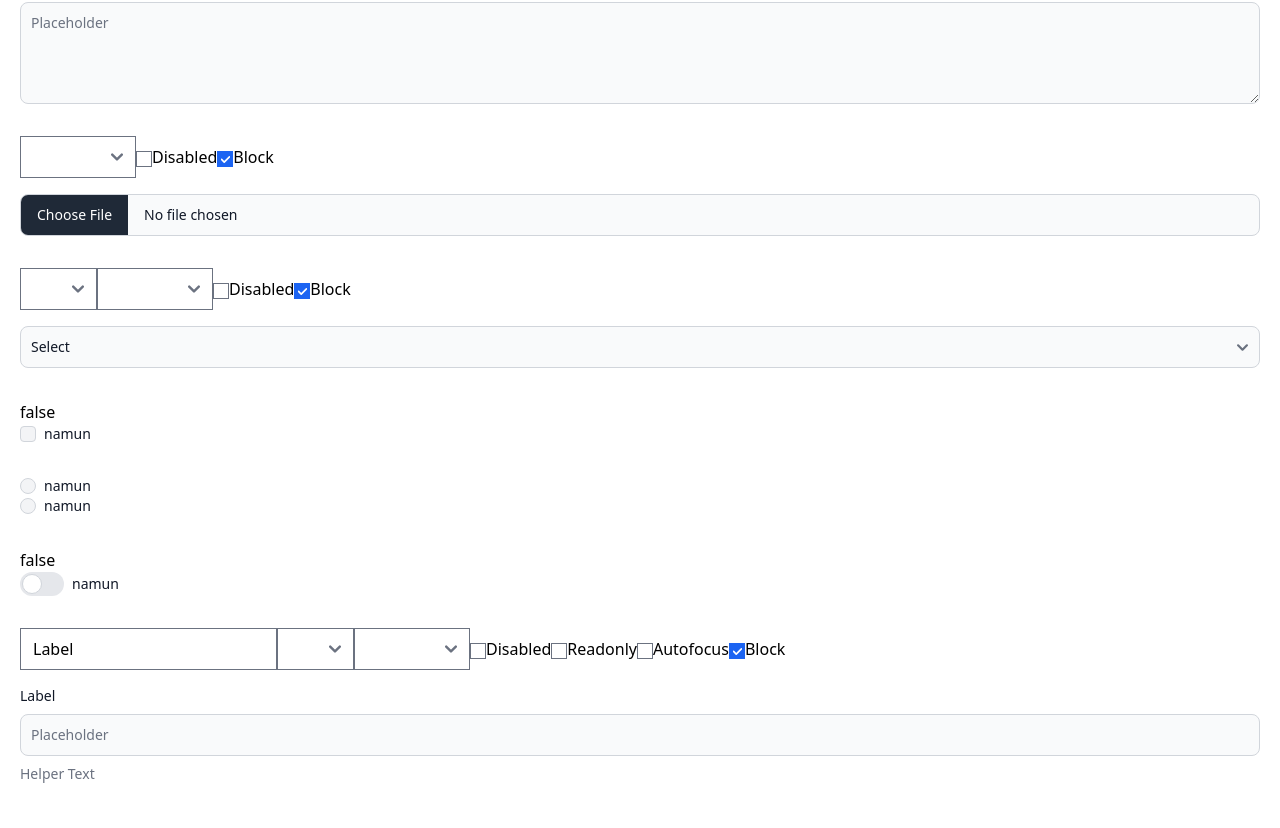
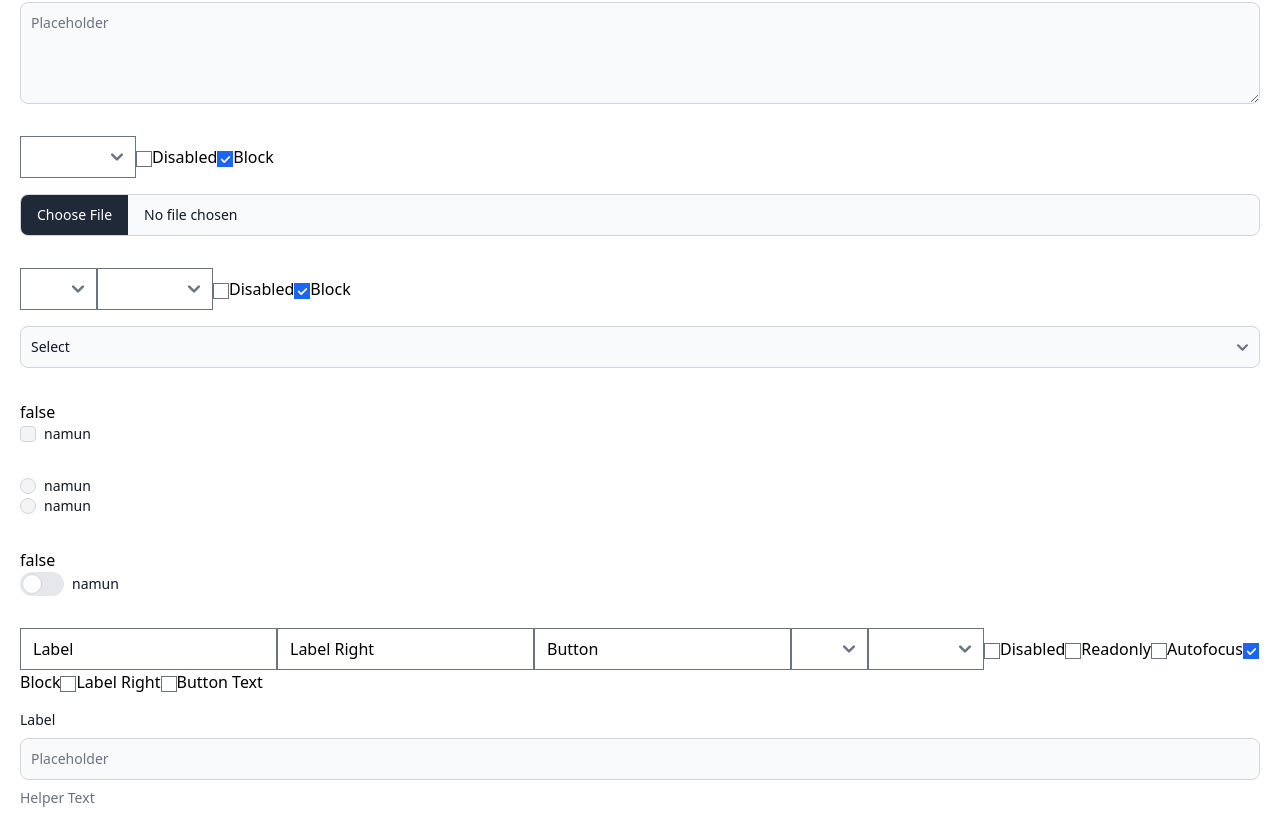
Before and after one commit to ibrahimalanshor/my-vue-ui, a Vue app: page / in a window 1280 px wide. Shown: the part 1635-2463 px from the top of the page. Before the commit the page ends 2439 px from the top, so only its background shows below. Built offline with nearby package versions, Linux system fonts and the light colour scheme.

Commit message:
add label right and button input

```diff
--- a/src/components/base-form.vue
+++ b/src/components/base-form.vue
@@ -8,8 +8,10 @@ export default defineComponent({
   props: {
     modelValue: String,
     label: String,
+    labelRight: String,
     id: String,
     helper: String,
+    button: String,
     placeholder: {
       type: String,
       default: 'Placeholder',
@@ -42,8 +44,16 @@ export default defineComponent({
       type: Boolean,
       default: false,
     },
+    withButton: {
+      type: Boolean,
+      default: false,
     },
-  emits: ['update:modelValue', 'change'],
+    withLabelRight: {
+      type: Boolean,
+      default: false,
+    },
+  },
+  emits: ['update:modelValue', 'change', 'click-button'],
   setup(props, { emit }) {
     const value = ref(props.modelValue);
 
@@ -73,10 +83,22 @@ export default defineComponent({
 
       return [colorClass];
     });
+    const buttonClass = computed(() => {
+      const sizes = {
+        default: 'top-2.5 right-4 text-sm',
+        sm: 'top-2 right-3 text-xs',
+        lg: 'top-4 right-5 text-md',
+      };
+
+      return [sizes[props.size] ?? sizes.default];
+    });
 
     const handleChange = () => {
       emit('update:modelValue', value.value);
       emit('change', value.value);
+    };
+    const handleClickButton = () => {
+      emit('click-button');
     };
 
     watch(
@@ -86,20 +108,32 @@ export default defineComponent({
       }
     );
 
-    return { labelClass, value, handleChange, helperClass };
+    return {
+      labelClass,
+      value,
+      handleChange,
+      handleClickButton,
+      helperClass,
+      buttonClass,
+    };
   },
 });
 </script>
 
 <template>
-  <div>
-    <label
-      :for="id"
-      class="block mb-2 text-sm font-medium"
-      :class="labelClass"
-      >{{ label }}</label
-    >
+  <div :class="[block ? 'w-full' : 'w-[fit-content]']">
+    <div class="flex items-center align-center justify-between mb-2">
+      <label :for="id" class="block text-sm font-medium" :class="labelClass">{{
+        label
+      }}</label>
+      <div class="text-sm" v-if="withLabelRight">
+        <slot name="label-right">
+          <span>{{ labelRight }}</span>
+        </slot>
+      </div>
+    </div>
     <slot>
+      <div class="relative">
         <base-input
           :id="id"
           :type="type"
@@ -113,6 +147,17 @@ export default defineComponent({
           v-model="value"
           v-on:change="handleChange"
         ></base-input>
+        <button
+          class="absolute text-gray-500"
+          :class="buttonClass"
+          v-if="withButton"
+          v-on:click="handleClickButton"
+        >
+          <slot name="button">
+            {{ button }}
+          </slot>
+        </button>
+      </div>
     </slot>
     <p class="mt-2 text-sm" :class="helperClass" v-if="helper">
       {{ helper }}
--- a/src/test/test-form.vue
+++ b/src/test/test-form.vue
@@ -11,8 +11,12 @@ const form = reactive({
   readonly: false,
   autofocus: false,
   block: true,
+  withLabelRight: false,
+  withButton: false,
   value: null,
   label: 'Label',
+  labelRight: 'Label Right',
+  button: 'Button',
 });
 
 const handleChange = () => {
@@ -24,6 +28,8 @@ const handleChange = () => {
   <div>
     <div class="mb-4">
       <input type="text" placeholder="Label" v-model="form.label" />
+      <input type="text" placeholder="Label Right" v-model="form.labelRight" />
+      <input type="text" placeholder="Button" v-model="form.button" />
       <select v-model="form.size">
         <option v-for="size in form.sizes" :key="size" :value="size">
           {{ size }}
@@ -62,6 +68,20 @@ const handleChange = () => {
         v-model="form.block"
       />
       <label for="form-block">Block</label>
+      <input
+        type="checkbox"
+        id="form-with-label-right"
+        :value="true"
+        v-model="form.withLabelRight"
+      />
+      <label for="form-with-label-right">Label Right</label>
+      <input
+        type="checkbox"
+        id="form-with-button"
+        :value="true"
+        v-model="form.withButton"
+      />
+      <label for="form-with-button">Button Text</label>
     </div>
     {{ form.value }}
     <base-form
@@ -73,6 +93,10 @@ const handleChange = () => {
       :block="form.block"
       :autofocus="form.autofocus"
       :label="form.label"
+      :label-right="form.labelRight"
+      :button="form.button"
+      :with-label-right="form.withLabelRight"
+      :with-button="form.withButton"
       helper="Helper Text"
       v-model="form.value"
       v-on:change="handleChange"
```
Lines whose indentation alone changed are shown as unchanged.
